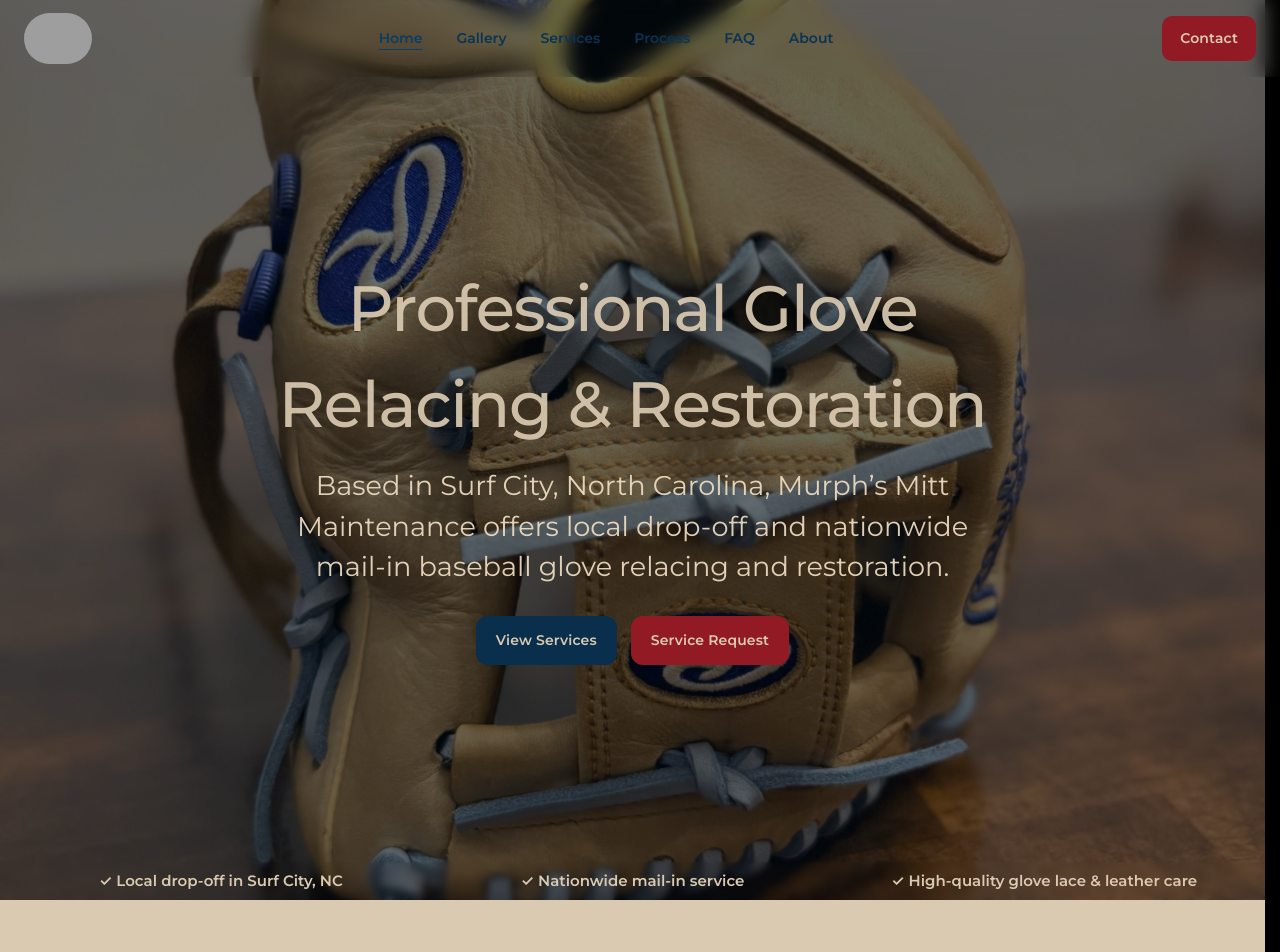
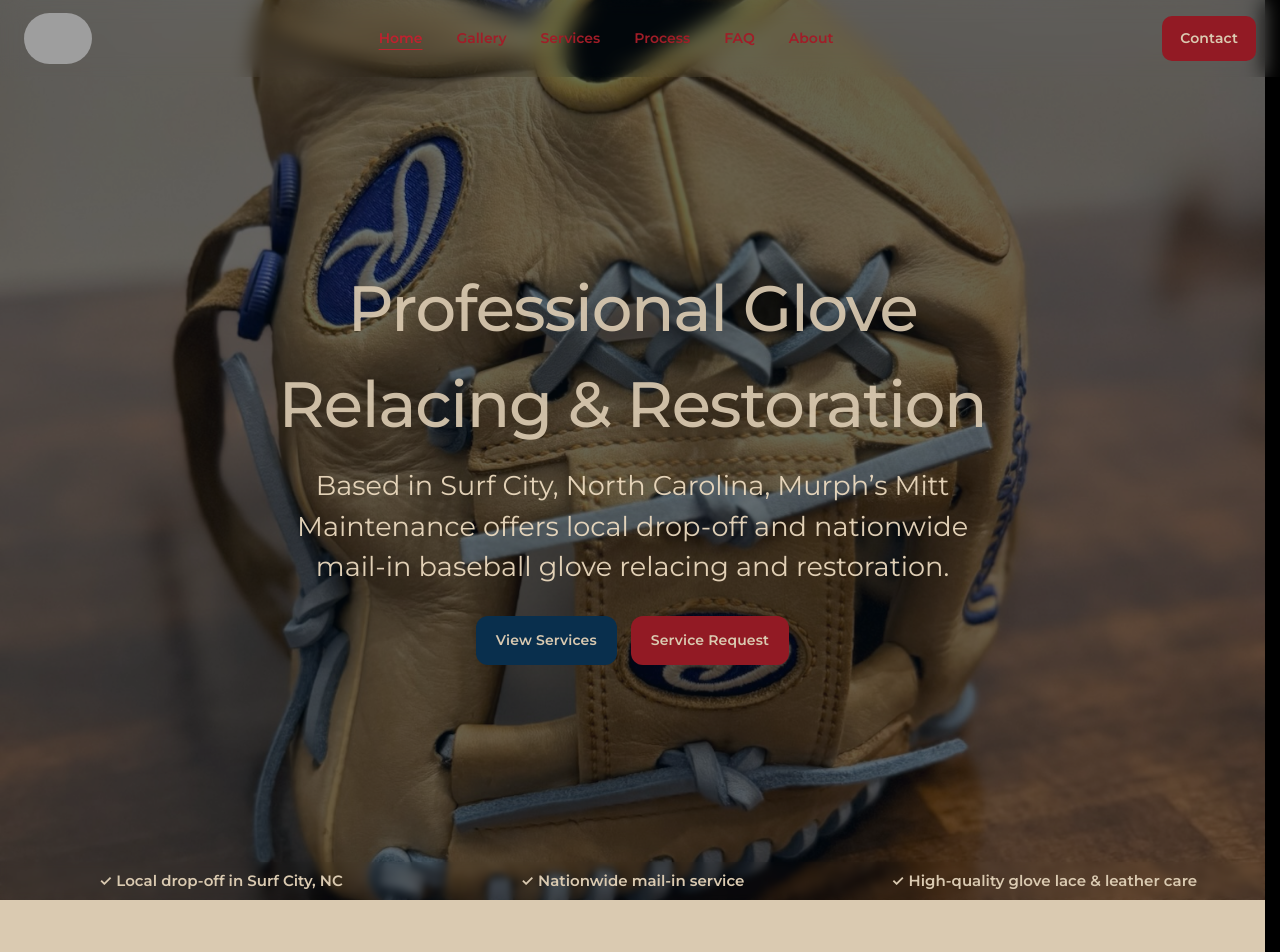
Before and after one commit to kbrettmurphy-ctrl/murphsmitts, a Jekyll site: the page built from index.html, in a window 1280 px wide. Shown: the top 952 px of the page. Built offline with Jekyll 4.4.1, drawn with Linux system fonts in a browser that asks for light colours; grey boxes are pictures that could not be loaded.

Commit message:
Update styles-16.css

```diff
--- a/assets/css/styles-16.css
+++ b/assets/css/styles-16.css
@@ -143,6 +143,9 @@ body.home .site-header{
   text-decoration: none;
   /* opacity: .95; */
 }
+body.home .site-nav a{
+   color: var(--red);
+}
 
 .site-nav a.active,
 .site-nav a:hover{
@@ -151,6 +154,10 @@ body.home .site-header{
   filter: brightness(130%);
   text-decoration: underline;
   text-underline-offset: 6px;
+}
+body.home .site-nav a.active,
+body.home .site-nav a:hover{
+   color: var(--red);
 }
 
 .actions{
```
